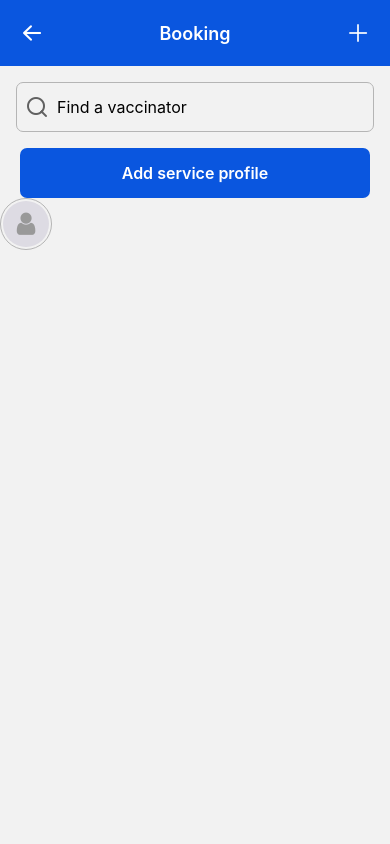
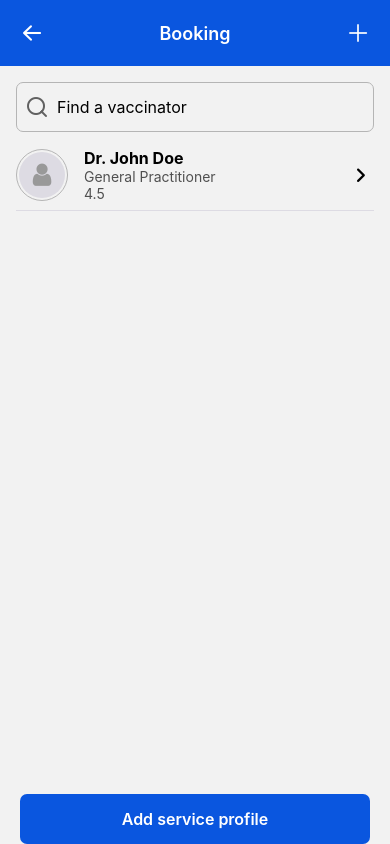
Before and after one commit to PhuocHuynh63/Vaccine_Schedule_Tracking_System_FE, a React Native app: screen /Booking in a window 390 px wide. Built offline with nearby package versions, Linux system fonts and the light colour scheme.

Commit message:
cardProfile

```diff
--- /dev/null
+++ b/src/components/Molecules/CardProfile/index.tsx
@@ -0,0 +1,63 @@
+import React from 'react'
+import { FlatList, ScrollView, StyleSheet, Text, TouchableOpacity, View } from 'react-native'
+import { style } from '../../../themes'
+import Avatar from '../../Atoms/Avatar/indext'
+import FontAwesome6 from '@expo/vector-icons/FontAwesome6';
+
+const CardProfile = () => {
+    return (
+        <ScrollView style={styles.container}>
+            <TouchableOpacity style={styles.card} activeOpacity={0.7}>
+                <View style={styles.right}>
+                    <Avatar />
+                </View>
+                <View style={styles.left}>
+                    <View>
+                        <Text style={styles.name}>Dr. John Doe</Text>
+                        <Text style={styles.description}>General Practitioner</Text>
+                        <Text style={styles.description}>4.5</Text>
+                    </View>
+                    <FontAwesome6 name="angle-right" size={18} color="black" />
+                </View>
+            </TouchableOpacity>
+        </ScrollView >
+    )
+}
+
+export default CardProfile
+
+const styles = StyleSheet.create({
+    container: {
+        flex: 1,
+    },
+    card: {
+        flexDirection: 'row',
+        marginHorizontal: style.sizes.margin.m_4,
+        marginBottom: style.sizes.margin.m_4,
+        paddingBottom: style.sizes.padding.p_8,
+        borderBottomWidth: 1,
+        borderBottomColor: style.colors.grey.bgLight,
+    },
+    right: {
+        justifyContent: 'center',
+        alignItems: 'center',
+    },
+    left: {
+        flexDirection: 'row',
+        flex: 1,
+        justifyContent: 'space-between',
+        alignItems: 'center',
+        marginLeft: style.sizes.margin.m_4,
+        marginRight: style.sizes.margin.m_2,
+    },
+    info: {
+        flexDirection: 'column',
+    },
+    name: {
+        fontWeight: 700,
+        fontSize: style.fonts.size.large,
+    },
+    description: {
+        color: style.colors.grey.text,
+    },
+})
--- a/src/containers/ServiceProfile/index.tsx
+++ b/src/containers/ServiceProfile/index.tsx
@@ -1,16 +1,18 @@
+import React from 'react'
 import { StyleSheet, Text, View } from 'react-native'
-import React from 'react'
+import { useNavigation } from '@react-navigation/native'
 import { Button } from '../../components/Atoms/Button'
 import { Search } from '../../components/Atoms/Search'
-import Avatar from '../../components/Atoms/Avatar/indext'
-
+import CardProfile from '../../components/Molecules/CardProfile'
 
 const ServiceProfile = () => {
+    const navigation = useNavigation()
+
     return (
         <View style={styles.container}>
             <Search placeholder='Find a vaccinator' />
+            <CardProfile />
             <Button>Add service profile</Button>
-            <Avatar></Avatar>
         </View>
     )
 }
--- a/src/themes/color/index.ts
+++ b/src/themes/color/index.ts
@@ -10,5 +10,6 @@ export const colors = {
         bgLight: '#DDDBE3',
         bgDark: '#999999',
         line: '#B5B5B5',
+        text: '#505050',
     },
 }
--- /dev/null
+++ b/src/types/INavigates.d.ts
@@ -0,0 +1,4 @@
+type INAVIGATES = {
+    booking: undefined;
+    profile_vaccinator: undefined;
+};
```
